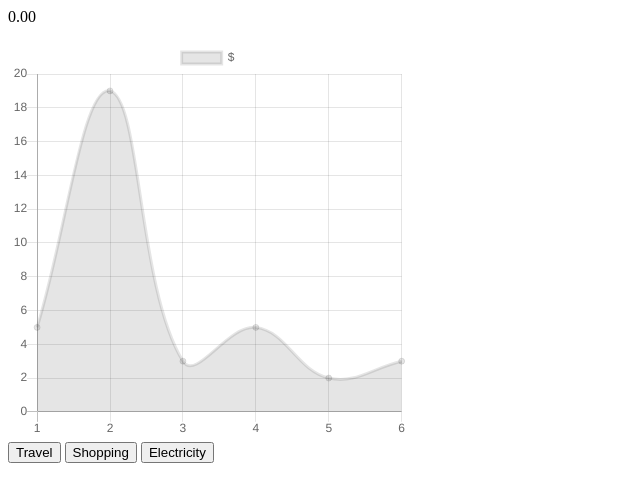
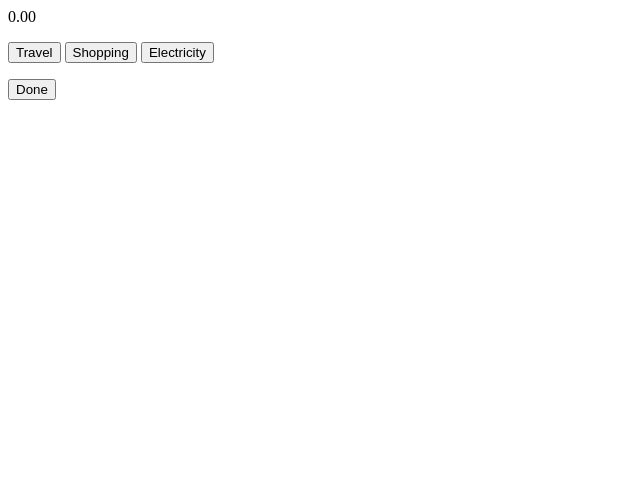
Before and after one commit to jean1122/EcoSave, a plain HTML site: page elleHack.html in a window 1280 px wide. Shown: the whole page, without its empty margins (0-640 px from the left). Drawn offline with nearby package versions, Linux system fonts and the light colour scheme.

Commit message:
Hid graph till user was done

```diff
--- a/ElleHacks.js
+++ b/ElleHacks.js
@@ -1,17 +1,35 @@
 var total = 0;
 var perKmMultiplier = 0;
 
-
 window.onload = function() {
    document.getElementById("total").innerHTML=(total/100).toFixed(2);
+}
 
-   var ctx = document.getElementById('myChart');
-//    var myChart = new Chart(ctx, {
-//     type: 'line',
-//     data: data,
-//     options: options
-//    });
-
+function final(){
+    var ctx = document.getElementById('myChart');
+        var myChart = new Chart(ctx, {
+            type: 'line',
+            data: {
+                labels: ['Week 1', 'Week 2', 'Week 3', 'Week 4'],
+                datasets: [{
+                    label: '$',
+                    data: [19, 5, 2, total/100],
+                }]
+            },
+            options: {
+                scales: {
+                    yAxes: [{
+                        ticks: {
+                            beginAtZero: true
+                        }
+                    }]
+                },
+                title: {
+                    display: true,
+                    text: 'Dollars Saved per Week'
+                }
+            }
+        });
 }
 
 //travel options and calculations
--- a/elleHack.html
+++ b/elleHack.html
@@ -1,37 +1,14 @@
 <html>
     <head>
         <script type = "text/javascript" src="ElleHacks.js"></script>
+        <script src="node_modules\chart.js\dist\Chart.js"></script>
     </head>
     <p id="total"></p>
 
 
 
-    <script src="node_modules\chart.js\dist\Chart.js"></script>
-    <div style="max-width: 400;">
-        <canvas id="myChart" width="200" height="200" class="chartjs-render-monitor" style="display: block; height: 200px; width: 200px;"></canvas>
-        <script>
-        var ctx = document.getElementById('myChart');
-        var myChart = new Chart(ctx, {
-            type: 'line',
-            data: {
-                labels: ['1', '2', '3', '4', '5', '6'],
-                datasets: [{
-                    label: '$',
-                    data: [5, 19, 3, 5, 2, 3],
-                }]
-            },
-            options: {
-                scales: {
-                    yAxes: [{
-                        ticks: {
-                            beginAtZero: true
-                        }
-                    }]
-                }
-            }
-        });
-        </script>
-    </div>
+
+
 
     <input type = "button" id="travel" onclick = "travel()" value = "Travel">
     <input type = "button" id="shopping" onclick = "shopping()" value = "Shopping">
@@ -71,4 +48,13 @@
     <input type = "button" id="monitorOFF"  style="display:none;" onclick = "monitorOFF()" value = "Monitor">
     <input type = "button" id="elecOffSubmit"  style="display:none;" onclick = "elecOffSubmit()" value = "Submit">
 
+
+
+
+    <input type = "button" id="Final"  style="display:block;" onclick = "final()" value = "Done">
+
+    <div style="max-width: 400;">
+        <canvas id="myChart"></canvas>
+    </div>
+
     </html>
```
